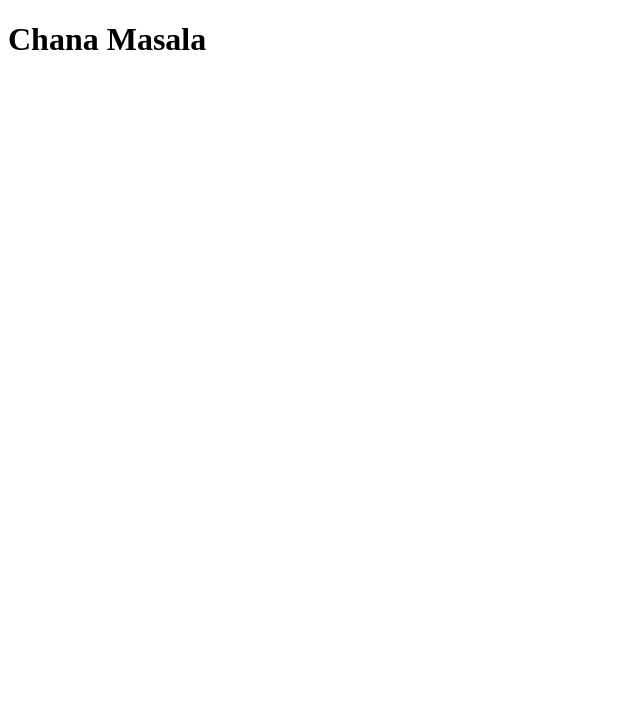
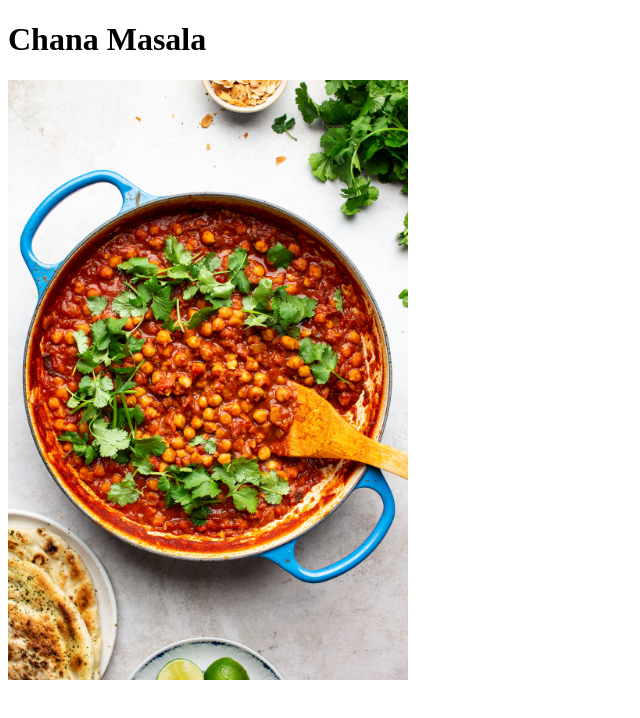
Before and after one commit to dencioras1/odin-recipes, a plain HTML site: page recipes/chana-masala.html in a window 1280 px wide. Shown: the whole page, without its empty margins (0-640 px from the left). Drawn offline with Linux system fonts and the light colour scheme.

Commit message:
Add image of Chana Masala to the HTML page, adjust size, include alt text.

```diff
--- a/recipes/chana-masala.html
+++ b/recipes/chana-masala.html
@@ -7,5 +7,7 @@
 </head>
 <body>
     <h1>Chana Masala</h1>
+
+    <img src="../img/chana-masala-dish.jpg" alt="chana-masala" height="600" width="400">
 </body>
 </html>
```
